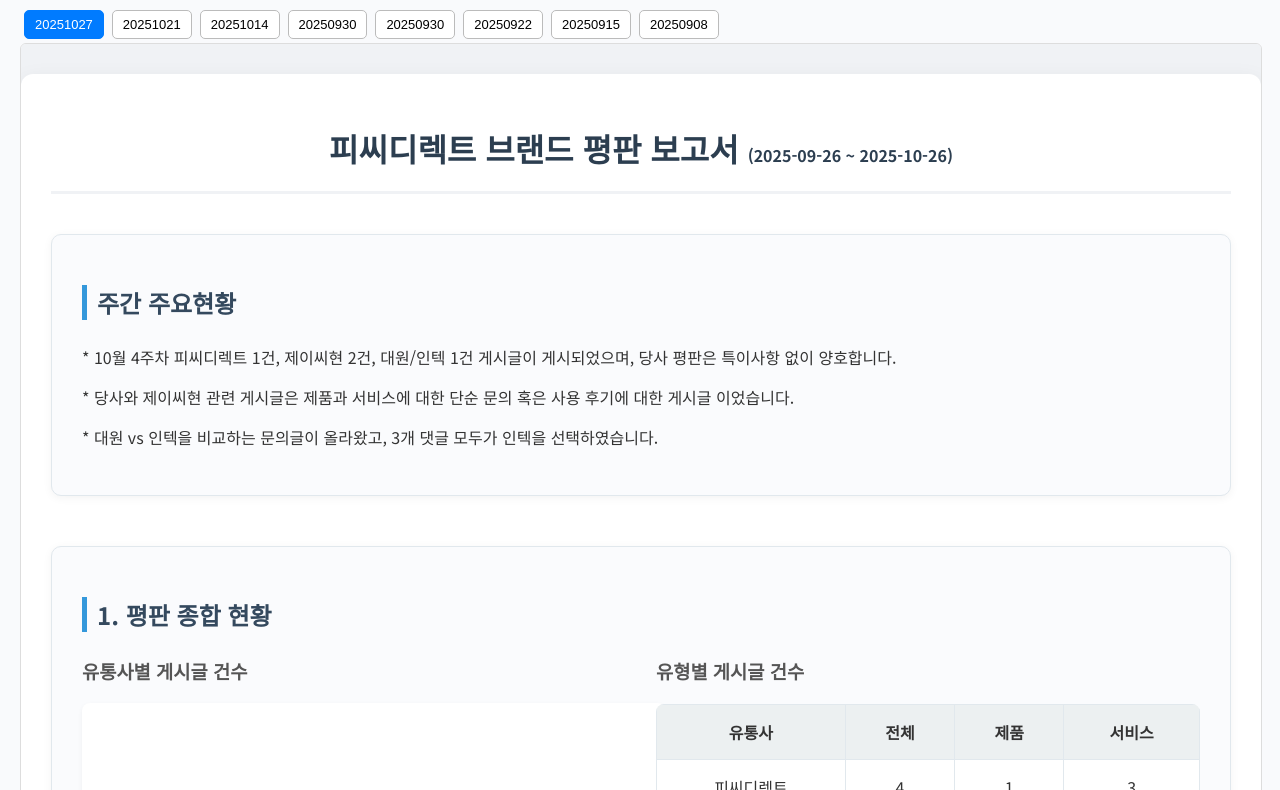
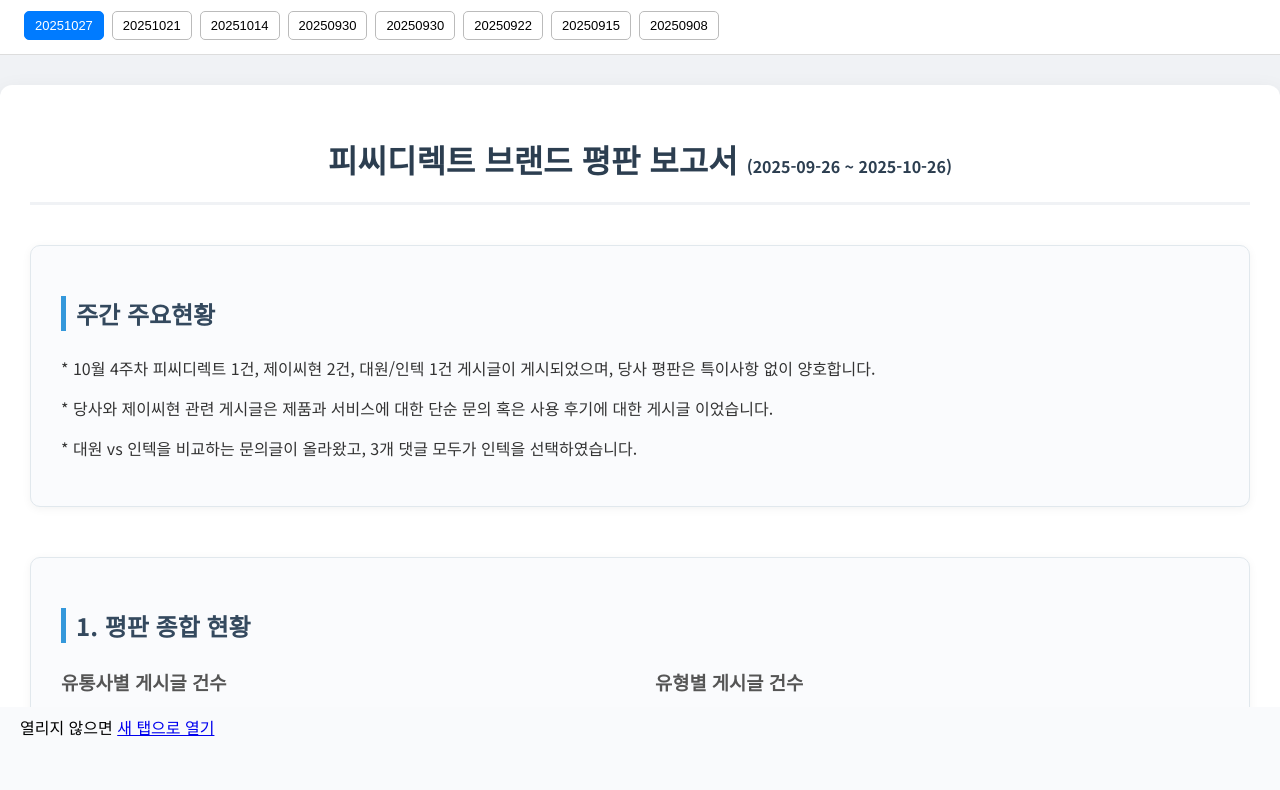
Before and after one commit to bullazure/report_pcd.hv-stone, a plain HTML site: page index.html in a window 1280 px wide. Shown: the part 53-843 px from the top of the page. After the commit the page ends 800 px from the top, so only its background shows below. Drawn offline with nearby package versions, Linux system fonts and the light colour scheme.

Commit message:
Add files via upload

```diff
--- a/index.html
+++ b/index.html
@@ -2,20 +2,32 @@
 <head>
 <meta charset="UTF-8">
 <meta name="robots" content="noindex, nofollow">
-<title>최근 리포트</title>
+<title>리포트 전체</title>
 <style>
+  html, body {
+    height: 100%;
+    margin: 0;
+  }
   .shell {
     font-family: Arial, sans-serif;
     background:#f9fafc;
-    margin:20px;
+    height: 100%;
+    display: flex;
+    flex-direction: column;
   }
   .header-line {
     display:flex; justify-content:space-between; align-items:center;
-    margin-bottom:10px;
+    padding: 10px 20px; background:#fff; border-bottom:1px solid #ddd;
   }
   .header-line h1 { font-size:20px; margin:0; color:#222; }
   .header-line a { font-size:14px; text-decoration:none; color:#007bff; }
   .header-line a:hover { text-decoration:underline; }
+  .btns {
+    flex-shrink: 0;
+    padding: 10px 20px;
+    background:#fff;
+    border-bottom:1px solid #ddd;
+  }
   .btns button {
     margin:4px; padding:6px 10px; border-radius:5px;
     border:1px solid #bbb; background:#fff; cursor:pointer; font-size:13px;
@@ -23,17 +35,27 @@
   .btns button:hover { background:#f0f0f0; }
   .btns button.active { background:#007bff; color:#fff; border-color:#007bff; }
   #reportFrame {
-    width:100%; height:900px;
-    border:1px solid #ddd; border-radius:6px; background:#fff;
+    flex: 1;
+    width:100%;
+    border: none;
   }
 </style>
 <script>
+function resizeFrame() {
+  const frame = document.getElementById('reportFrame');
+  frame.style.height = window.innerHeight -
+    (document.querySelector('.header-line').offsetHeight +
+     document.querySelector('.btns').offsetHeight + 10) + 'px';
+}
+window.addEventListener('resize', resizeFrame);
+
 function showReport(url) {
   var btns = document.querySelectorAll('.btns button');
   for (var i=0;i<btns.length;i++) btns[i].classList.remove('active');
   for (var i=0;i<btns.length;i++) if (btns[i].getAttribute('onclick').includes(url)) btns[i].classList.add('active');
   document.getElementById('reportFrame').src = url;
   document.getElementById('fallbackLink').href = url;
+  resizeFrame();
 }
 window.onload = function() {
   showReport('report_pcd/report_pcd_20251027.html');
@@ -49,7 +71,7 @@ window.onload = function() {
   <div class="btns"><button onclick="showReport('report_pcd/report_pcd_20251027.html')">20251027</button><button onclick="showReport('report_pcd/report_pcd_20251021.html')">20251021</button><button onclick="showReport('report_pcd/report_pcd_20251014.html')">20251014</button><button onclick="showReport('report_pcd/report_pcd_20250930_.html')">20250930</button><button onclick="showReport('report_pcd/report_pcd_20250930.html')">20250930</button><button onclick="showReport('report_pcd/report_pcd_20250922.html')">20250922</button><button onclick="showReport('report_pcd/report_pcd_20250915.html')">20250915</button><button onclick="showReport('report_pcd/report_pcd_20250908.html')">20250908</button></div>
 
   <iframe id="reportFrame" src="" frameborder="0"></iframe>
-  <p style="margin-top:8px;">
+  <p style="margin:8px 20px;">
     열리지 않으면 <a id="fallbackLink" href="report_pcd/report_pcd_20251027.html" target="_blank">새 탭으로 열기</a>
   </p>
 </body>
```
Also changed, not shown: 1 other file.
